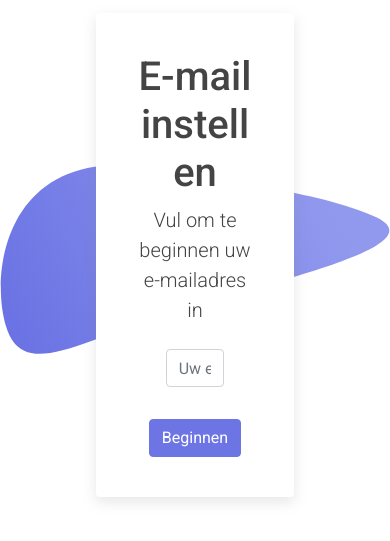
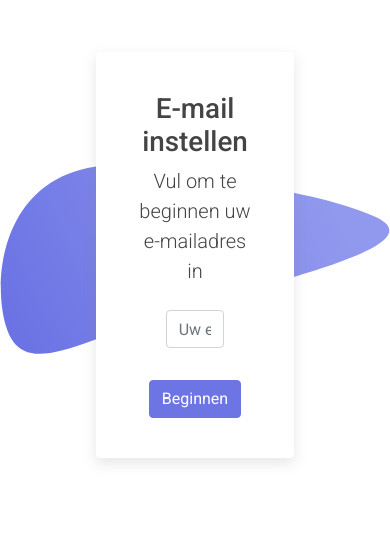
Before and after one commit to peterbode1989/email-settings, a Vue app: page / in a window 390 px wide. Shown: the part 167-708 px from the top of the page. Built offline with nearby package versions, Linux system fonts and the light colour scheme.

Commit message:
Percentage support extended for devices and added more responsivess

```diff
--- a/src/assets/scss/devices/_overlay.scss
+++ b/src/assets/scss/devices/_overlay.scss
@@ -37,10 +37,26 @@
 
 				@for $i from 0 through 100 {
 					&.y-#{$i} {
-						top: round(percentage($i/100));
+						$offset: round(percentage($i/100));
+						top: $offset;
+
+						@for $o from 0 through 100 {
+							&-#{$o} {
+								$offset: $offset + round(percentage($o/100));
+								top: $offset;
+							}
+						}
 					}
 					&.x-#{$i} {
-						left: round(percentage($i/100));
+						$offset: round(percentage($i/100));
+						left: $offset;
+
+						@for $o from 0 through 100 {
+							&-#{$o} {
+								$offset: $offset + round(percentage($o/100));
+								left: $offset;
+							}
+						}
 					}
 				}
 
--- a/src/assets/scss/theme.scss
+++ b/src/assets/scss/theme.scss
@@ -62,7 +62,7 @@ body {
 
 					.device-type {
 						display: inline-block;
-						width: 80px;
+						width: 100px;
 						height: 60px;
 						background-size: contain;
 						background-position: center;
@@ -97,7 +97,10 @@ body {
 						display: flex;
 						justify-content: center;
 						flex-direction: column;
-						min-height: 98px;
+
+						@include media-breakpoint-down(md) {
+							min-height: 98px;
+						}
 					}
 				}
 			}
--- a/src/assets/scss/theme/_variables.scss
+++ b/src/assets/scss/theme/_variables.scss
@@ -1,3 +1,5 @@
+$enable-responsive-font-sizes: true;
+
 $font-family-sans-serif: 'Roboto', sans-serif;
 
 $purple: #6d75e5;
```
Also changed, not shown: public/assets/img/icons/laptop-icon.svg.
